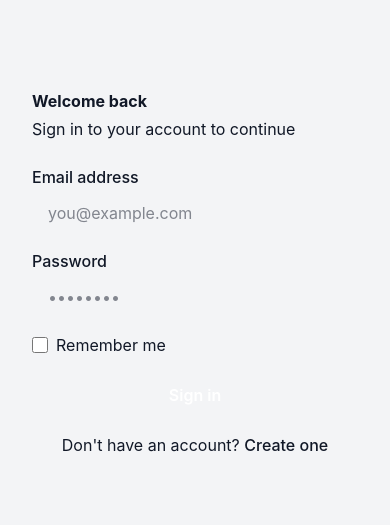
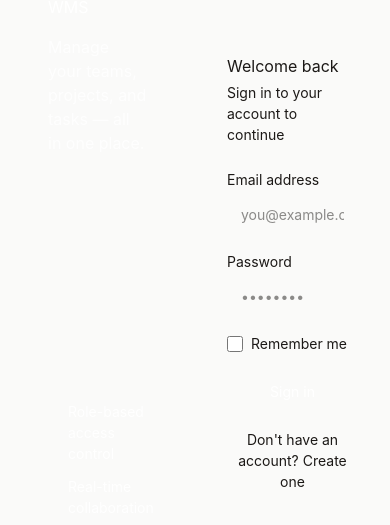
Before and after one commit to Kunal-8759/enterprise-work-management, a React app in the folder frontend/: page /login in a window 390 px wide. Shown: the part 149-674 px from the top of the page. Built offline with nearby package versions, Linux system fonts and the light colour scheme; no server answers; the HTML template or start-up script is replaced by a standard one.

Commit message:
changed the theme for the appln

```diff
--- a/frontend/src/index.css
+++ b/frontend/src/index.css
@@ -1,47 +1,100 @@
 @import "tailwindcss";
 
 @theme {
-  /* Colors */
-  --color-primary: #2563eb;
-  --color-primary-hover: #1d4ed8;
-  --color-secondary: #7c3aed;
-  --color-success: #16a34a;
-  --color-warning: #d97706;
-  --color-danger: #dc2626;
-  --color-background: #f3f4f6;
-  --color-surface: #ffffff;
-  --color-text-primary: #111827;
-  --color-text-secondary: #6b7280;
-  --color-border: #e5e7eb;
+  /* ─── Primary — Emerald ───────────────────────────────────────────────── */
+  --color-primary:        #059669;
+  --color-primary-hover:  #047857;
+  --color-primary-light:  #d1fae5;
+  --color-primary-dark:   #034d3d;
 
-  /* Dark mode */
-  --color-background-dark: #0f172a;
-  --color-surface-dark: #1e293b;
-  --color-text-primary-dark: #f1f5f9;
-  --color-text-secondary-dark: #94a3b8;
-  --color-border-dark: #334155;
+  /* ─── Accent — Teal ──────────────────────────────────────────────────── */
+  --color-accent:         #0d9488;
+  --color-accent-hover:   #0f766e;
+  --color-accent-light:   #ccfbf1;
 
-  /* Typography */
-  --font-sans: "Inter", ui-sans-serif, system-ui, sans-serif;
-  --font-size-xs: 0.75rem;
-  --font-size-sm: 0.875rem;
-  --font-size-base: 1rem;
-  --font-size-lg: 1.125rem;
-  --font-size-xl: 1.25rem;
-  --font-size-2xl: 1.5rem;
-  --font-size-3xl: 1.875rem;
+  /* ─── Semantic Colors ────────────────────────────────────────────────── */
+  --color-success:        #16a34a;
+  --color-success-light:  #dcfce7;
+  --color-warning:        #d97706;
+  --color-warning-light:  #fef3c7;
+  --color-danger:         #dc2626;
+  --color-danger-light:   #fee2e2;
+  --color-info:           #0284c7;
+  --color-info-light:     #e0f2fe;
 
-  /* Border radius */
-  --radius-sm: 0.375rem;
-  --radius-md: 0.625rem;
-  --radius-lg: 1rem;
-  --radius-xl: 1.5rem;
+  /* ─── Light Mode ─────────────────────────────────────────────────────── */
+  --color-bg:             #fafaf9;
+  --color-bg-secondary:   #f5f5f4;
+  --color-surface:        #ffffff;
+  --color-surface-raised: #f9fafb;
+  --color-sidebar:        #1c1917;
+  --color-sidebar-hover:  #292524;
+  --color-sidebar-active: #059669;
+  --color-border:         #e7e5e4;
+  --color-border-strong:  #d6d3d1;
+  --color-text-primary:   #1c1917;
+  --color-text-secondary: #78716c;
+  --color-text-muted:     #a8a29e;
+  --color-text-inverse:   #fafaf9;
 
-  /* Shadows */
-  --shadow-card: 0 4px 6px -1px rgb(0 0 0 / 0.1);
-  --shadow-modal: 0 20px 25px -5px rgb(0 0 0 / 0.1);
+  /* ─── Dark Mode ──────────────────────────────────────────────────────── */
+  --color-dark-bg:             #0f172a;
+  --color-dark-bg-secondary:   #1e293b;
+  --color-dark-surface:        #1e293b;
+  --color-dark-surface-raised: #273548;
+  --color-dark-sidebar:        #0b1120;
+  --color-dark-sidebar-hover:  #1e293b;
+  --color-dark-sidebar-active: #059669;
+  --color-dark-border:         #334155;
+  --color-dark-border-strong:  #475569;
+  --color-dark-text-primary:   #f1f5f9;
+  --color-dark-text-secondary: #94a3b8;
+  --color-dark-text-muted:     #64748b;
+
+  /* ─── Typography ─────────────────────────────────────────────────────── */
+  --font-sans:          "Inter", ui-sans-serif, system-ui, sans-serif;
+  --font-size-xs:       0.75rem;
+  --font-size-sm:       0.875rem;
+  --font-size-base:     1rem;
+  --font-size-lg:       1.125rem;
+  --font-size-xl:       1.25rem;
+  --font-size-2xl:      1.5rem;
+  --font-size-3xl:      1.875rem;
+  --font-size-4xl:      2.25rem;
+  --font-weight-normal: 400;
+  --font-weight-medium: 500;
+  --font-weight-semi:   600;
+  --font-weight-bold:   700;
+  --line-height-tight:  1.25;
+  --line-height-normal: 1.5;
+  --line-height-loose:  1.75;
+
+  /* ─── Spacing & Radius ───────────────────────────────────────────────── */
+  --radius-sm:   0.25rem;
+  --radius-md:   0.5rem;
+  --radius-lg:   0.75rem;
+  --radius-xl:   1rem;
+  --radius-2xl:  1.5rem;
+  --radius-full: 9999px;
+
+  /* ─── Shadows ────────────────────────────────────────────────────────── */
+  --shadow-xs:    0 1px 2px 0 rgb(0 0 0 / 0.05);
+  --shadow-sm:    0 1px 3px 0 rgb(0 0 0 / 0.1), 0 1px 2px -1px rgb(0 0 0 / 0.1);
+  --shadow-md:    0 4px 6px -1px rgb(0 0 0 / 0.1), 0 2px 4px -2px rgb(0 0 0 / 0.1);
+  --shadow-lg:    0 10px 15px -3px rgb(0 0 0 / 0.1), 0 4px 6px -4px rgb(0 0 0 / 0.1);
+  --shadow-xl:    0 20px 25px -5px rgb(0 0 0 / 0.1), 0 8px 10px -6px rgb(0 0 0 / 0.1);
+
+  /* ─── Transitions ────────────────────────────────────────────────────── */
+  --transition-fast:   150ms ease;
+  --transition-normal: 250ms ease;
+  --transition-slow:   350ms ease;
+
+  /* ─── Sidebar ────────────────────────────────────────────────────────── */
+  --sidebar-width:           240px;
+  --sidebar-collapsed-width: 68px;
 }
 
+/* ─── Global Base ─────────────────────────────────────────────────────────── */
 @layer base {
   * {
     box-sizing: border-box;
@@ -49,10 +102,59 @@
     padding: 0;
   }
 
-  body {
+  html {
     font-family: var(--font-sans);
     font-size: var(--font-size-base);
-    background-color: var(--color-background);
+    line-height: var(--line-height-normal);
+    -webkit-font-smoothing: antialiased;
+    -moz-osx-font-smoothing: grayscale;
+  }
+
+  body {
+    background-color: var(--color-bg);
     color: var(--color-text-primary);
   }
+
+  body.dark {
+    background-color: var(--color-dark-bg);
+    color: var(--color-dark-text-primary);
+  }
+
+  a {
+    text-decoration: none;
+    color: inherit;
+  }
+
+  button {
+    cursor: pointer;
+    border: none;
+    background: none;
+    font-family: var(--font-sans);
+  }
+
+  input,
+  textarea,
+  select {
+    font-family: var(--font-sans);
+    font-size: var(--font-size-sm);
+  }
+
+  /* scrollbar */
+  ::-webkit-scrollbar {
+    width: 6px;
+    height: 6px;
+  }
+
+  ::-webkit-scrollbar-track {
+    background: transparent;
+  }
+
+  ::-webkit-scrollbar-thumb {
+    background-color: var(--color-border-strong);
+    border-radius: var(--radius-full);
+  }
+
+  body.dark ::-webkit-scrollbar-thumb {
+    background-color: var(--color-dark-border);
+  }
 }
--- a/frontend/src/layouts/AuthLayout.css
+++ b/frontend/src/layouts/AuthLayout.css
@@ -6,8 +6,13 @@
   }
 
   .auth-left {
-    @apply hidden lg:flex flex-col justify-between p-12 w-1/2;
-    background: linear-gradient(135deg, var(--color-primary) 0%, var(--color-secondary) 100%);
+    @apply flex flex-col justify-between p-12;
+    width: 50%;
+    background: linear-gradient(
+      135deg,
+      var(--color-primary) 0%,
+      var(--color-accent) 100%
+    );
   }
 
   .auth-brand {
@@ -15,18 +20,22 @@
   }
 
   .auth-brand-icon {
-    @apply w-14 h-14 rounded-2xl flex items-center justify-center text-xl font-bold;
-    background-color: rgba(255, 255, 255, 0.2);
+    @apply w-14 h-14 flex items-center justify-center text-xl font-bold;
+    border-radius: var(--radius-xl);
+    background-color: rgba(255, 255, 255, 0.15);
     color: #ffffff;
+    backdrop-filter: blur(8px);
   }
 
   .auth-brand-title {
-    @apply text-3xl font-bold;
+    font-size: var(--font-size-3xl);
+    font-weight: var(--font-weight-bold);
     color: #ffffff;
   }
 
   .auth-brand-subtitle {
-    @apply text-base leading-relaxed;
+    font-size: var(--font-size-base);
+    line-height: var(--line-height-loose);
     color: rgba(255, 255, 255, 0.8);
   }
 
@@ -35,18 +44,20 @@
   }
 
   .auth-feature-item {
-    @apply flex items-center gap-3 text-sm;
+    @apply flex items-center gap-3;
+    font-size: var(--font-size-sm);
     color: rgba(255, 255, 255, 0.9);
   }
 
   .auth-feature-dot {
     @apply w-2 h-2 rounded-full flex-shrink-0;
-    background-color: rgba(255, 255, 255, 0.7);
+    background-color: var(--color-accent-light);
   }
 
   .auth-right {
-    @apply flex flex-col items-center justify-center p-8 w-full lg:w-1/2;
-    background-color: var(--color-background);
+    @apply flex flex-col items-center justify-center p-8;
+    width: 100%;
+    background-color: var(--color-bg);
   }
 
   .auth-form-card {
@@ -59,7 +70,7 @@
 
   .auth-form-title {
     font-size: var(--font-size-2xl);
-    font-weight: 700;
+    font-weight: var(--font-weight-bold);
     color: var(--color-text-primary);
   }
 
--- a/frontend/src/pages/Login.css
+++ b/frontend/src/pages/Login.css
@@ -11,30 +11,38 @@
 
   .form-label {
     font-size: var(--font-size-sm);
-    font-weight: 500;
+    font-weight: var(--font-weight-medium);
     color: var(--color-text-primary);
   }
 
   .input-field {
-    @apply w-full px-4 py-2 rounded-lg outline-none transition-colors duration-200;
-    border: 1px solid var(--color-border);
+    @apply w-full outline-none transition-all;
+    padding: 0.625rem 0.875rem;
+    border-radius: var(--radius-md);
+    border: 1.5px solid var(--color-border);
     font-size: var(--font-size-sm);
     background-color: var(--color-surface);
     color: var(--color-text-primary);
+    transition: border-color var(--transition-fast);
   }
 
   .input-field:focus {
     border-color: var(--color-primary);
+    box-shadow: 0 0 0 3px var(--color-primary-light);
   }
 
   .input-field-error {
     border-color: var(--color-danger);
   }
 
+  .input-field-error:focus {
+    box-shadow: 0 0 0 3px var(--color-danger-light);
+  }
+
   .input-error {
     font-size: var(--font-size-xs);
     color: var(--color-danger);
-    margin-top: 4px;
+    margin-top: 2px;
   }
 
   .form-footer {
@@ -48,24 +56,32 @@
   }
 
   .remember-me input[type="checkbox"] {
-    @apply w-4 h-4 rounded cursor-pointer;
+    @apply w-4 h-4 cursor-pointer;
     accent-color: var(--color-primary);
+    border-radius: var(--radius-sm);
   }
 
   .btn-auth {
-    @apply w-full py-2.5 rounded-lg font-semibold transition-colors duration-200 cursor-pointer;
+    @apply w-full font-semibold transition-all;
+    padding: 0.675rem 1rem;
+    border-radius: var(--radius-md);
     background-color: var(--color-primary);
     color: #ffffff;
     font-size: var(--font-size-sm);
+    font-weight: var(--font-weight-semi);
     border: none;
+    transition: background-color var(--transition-fast),
+      box-shadow var(--transition-fast);
   }
 
   .btn-auth:hover {
     background-color: var(--color-primary-hover);
+    box-shadow: var(--shadow-md);
   }
 
   .btn-auth:disabled {
-    @apply cursor-not-allowed opacity-60;
+    @apply cursor-not-allowed;
+    opacity: 0.6;
   }
 
   .auth-divider {
@@ -77,11 +93,13 @@
   .auth-link {
     font-size: var(--font-size-sm);
     color: var(--color-primary);
-    font-weight: 500;
+    font-weight: var(--font-weight-medium);
     text-decoration: none;
+    transition: color var(--transition-fast);
   }
 
   .auth-link:hover {
+    color: var(--color-primary-hover);
     text-decoration: underline;
   }
 }
```
